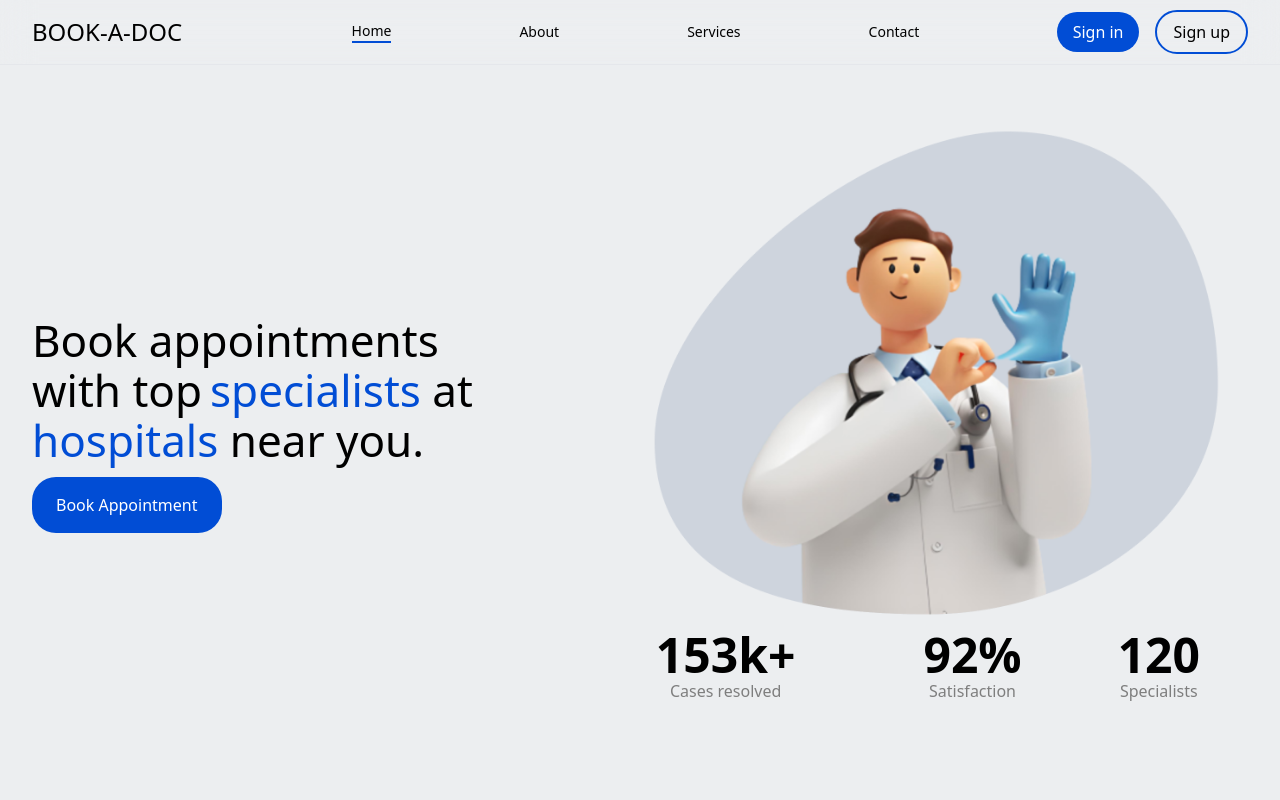
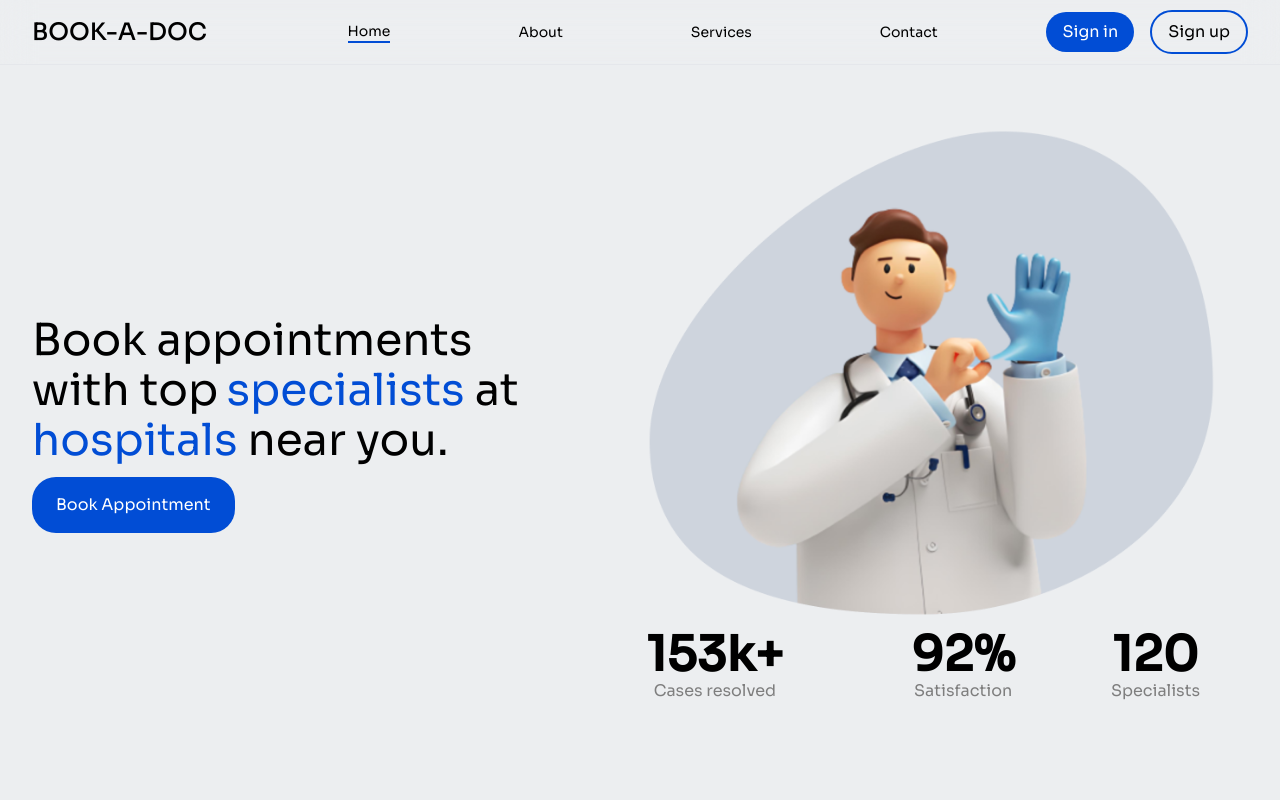
Before and after one commit to kiisidev/BOOK-A-DOC, a React (Vite) app: page / in a window 1280 px wide. Shown: the top 800 px of the page. Built offline with nearby package versions, Linux system fonts and the light colour scheme.

Commit message:
font issues

```diff
--- a/src/index.css
+++ b/src/index.css
@@ -13,7 +13,7 @@ html{
 *{
     padding: 0;
     margin: 0;
-    font-family: Sora "sans-serif";
+    font-family: Sora, "sans-serif";
     box-sizing: border-box;
 }
 
```
